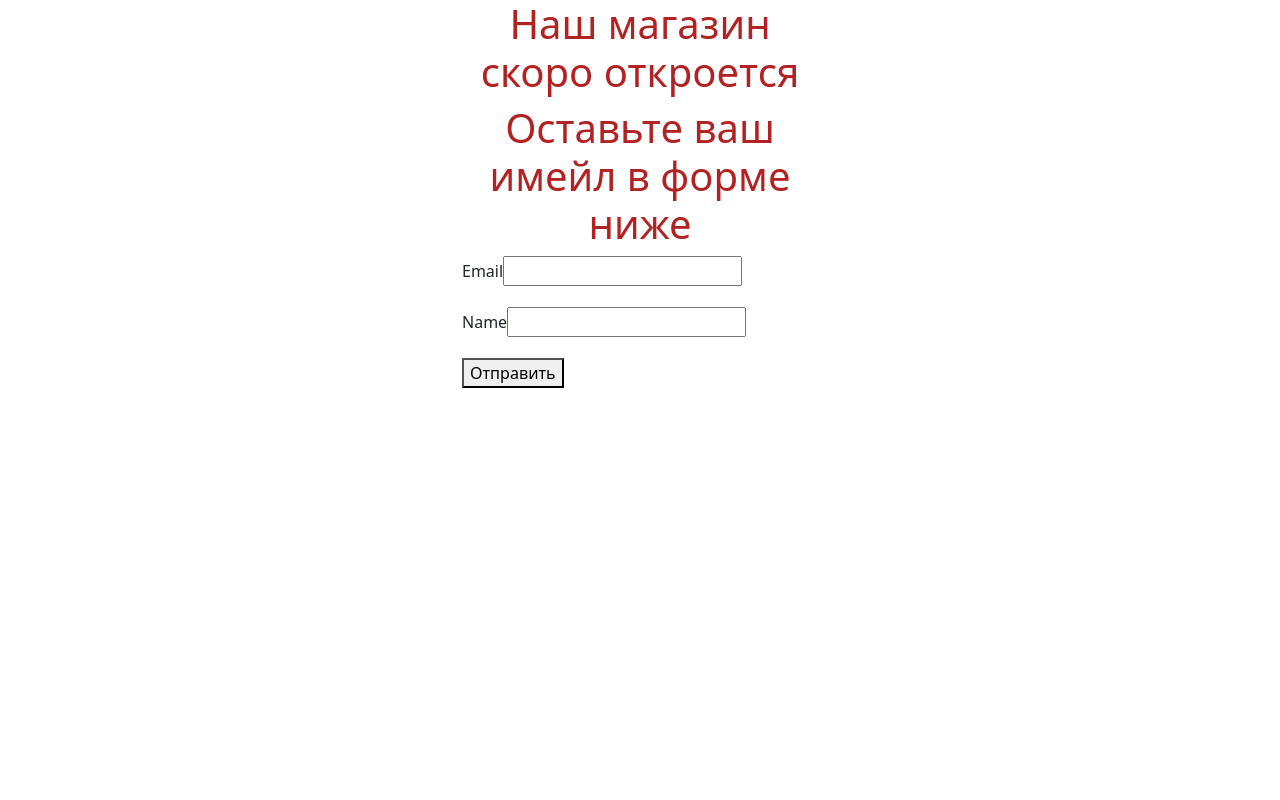
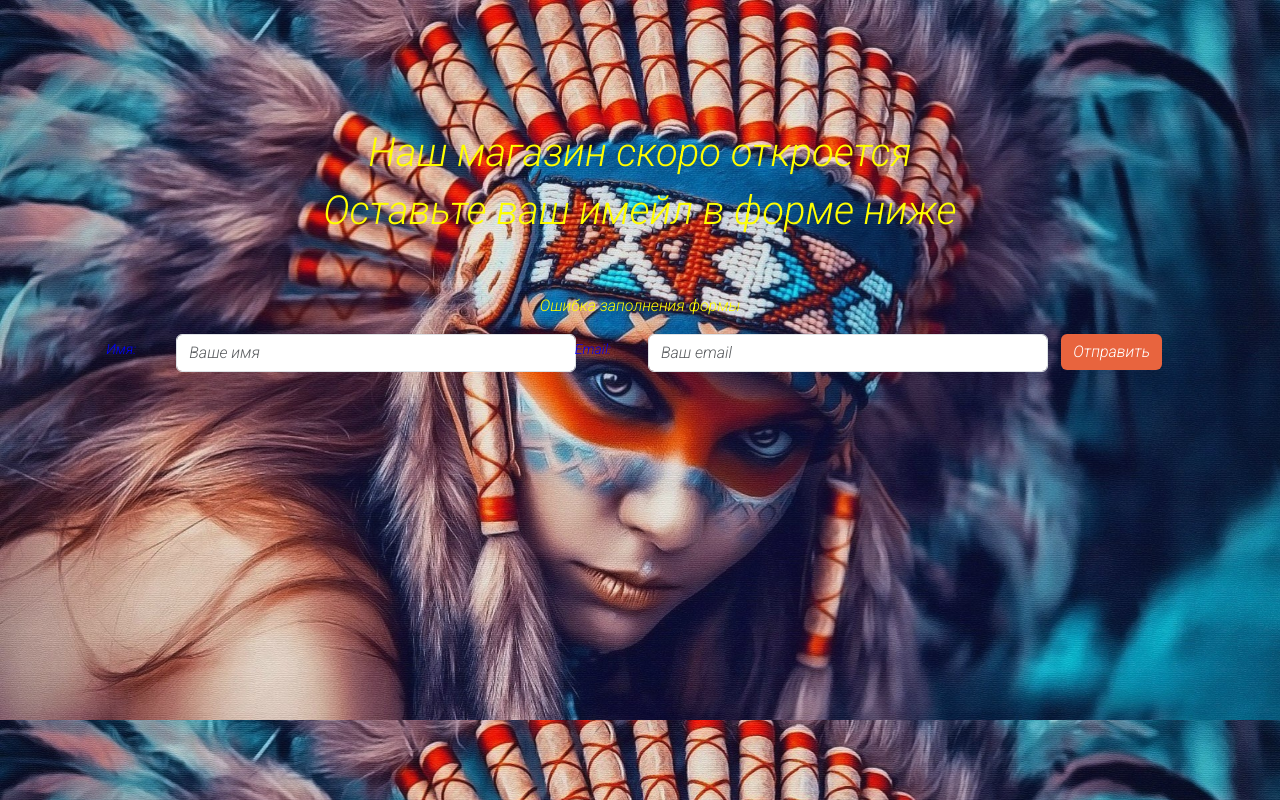
Before and after one commit to Teonanakatll/medved_shop, a Django app: page /landing/ in a window 1280 px wide. Run offline with Django 4.2, Linux system fonts and the light colour scheme; some libraries are stand-ins or nearby versions.

Commit message:
#1.4_______Bootstrap

```diff
--- a/medved/landing/forms.py
+++ b/medved/landing/forms.py
@@ -1,7 +1,7 @@
-from django import forms
+from django.forms import ModelForm, TextInput, EmailInput
 from .models import Subscriber
 
-class SubscriberForm(forms.ModelForm):
+class SubscriberForm(ModelForm):
 
     class Meta:
         model = Subscriber
@@ -9,3 +9,14 @@ class SubscriberForm(forms.ModelForm):
         # fields = ["email", "name"]
         # Поля которые нужно исключить из формы
         exclude = [""]
+
+        widgets = {
+            "name": TextInput(attrs={
+                'class': 'form-control',
+                'placeholder': 'Ваше имя'
+            }),
+            "email": EmailInput(attrs={
+                'class': 'form-control',
+                'placeholder': 'Ваш email '
+            })
+        }
--- a/medved/landing/static/landing/css/style.css
+++ b/medved/landing/static/landing/css/style.css
@@ -1,4 +1,40 @@
-.title{
-    color: firebrick;
+html, body {
+    height: 100%;
+    max-height: 100%;
+    font-family: 'Roboto', sans-serif;
+}
+.title {
+    color: yellow;
     text-align: center;
+    font-weight: 300;
+    line-height: 50px;
 }
+.general-container {
+    background: url('../img/ind2.jpg');
+    color: yellow;
+    background-size: 100%;
+    height: 100%;
+}
+.general-container {
+    font-weigth: 100;
+}
+.general-container form {
+    margin-top: 50px;
+}
+.general-container form label {
+    color: blue;
+}
+.top-container {
+    padding-top: 10%;
+}
+.form-control {
+    width: 400px;
+}
+.btn-orange {
+    background-color: #e8643e;
+    border: none;
+}
+.btn-orange:hover {
+    background-color: #dc5129;
+    border: none;
+}
--- a/medved/landing/templates/landing/landing.html
+++ b/medved/landing/templates/landing/landing.html
@@ -1,4 +1,5 @@
 {% load static %}
+
 
 <!DOCTYPE html>
 <html lang="ru">
@@ -8,34 +9,40 @@
   <meta name="viewport" content="width=device-width, initial-scale=1.0">
   <link rel="shortcut icon" href="{% static 'landing/img/favicon2.ico' %}" type="image/x-icon"/>
   <link rel="stylesheet" href="{% static 'landing/css/bootstrap.min.css' %}">
+  <link rel="preconnect" href="https://fonts.googleapis.com">
+  <link rel="preconnect" href="https://fonts.gstatic.com" crossorigin>
+  <link href="https://fonts.googleapis.com/css2?family=Roboto:ital,wght@1,300&display=swap" rel="stylesheet">
   <link rel="stylesheet" href="{% static 'landing/css/style.css' %}">
 
   <title>Medved-Shop</title>
+
 </head>
 <body>
-<div class="container">
+
+<div class="general-container">
+    <div class="container top-container">
       <div class="row">
-    <div class="col-4 offset-4">
+        <div class="col-12 pr-2">
           <h1 class="title">Наш магазин скоро откроется</h1>
           <h1 class="title">Оставьте ваш имейл в форме ниже</h1>
-      <div>
-<form method="post">
-  {% csrf_token %}
+        </div>
+      </div>
 
-  <div class="form-error">{{ form.non_field_errors }}</div>
 
-  {% for f in form %}
-  <p><label class="form-label" for="{{ f.id_for_label }}">{{ f.label }}</label>{{ f }}</p>
-  <div class="form-error">{{ f.errors }}</div>
-  {% endfor %}
+        <form action="" method="post">{% csrf_token %}
+          <div class="row text-center g-3">
+            <span>{{ error }}</span>
+            <label class="col-sm-1 col-form-label col-form-label-sm">Имя:</label>
 
-  <button class="submit">Отправить</button>
+            <div class="col-sm-4">{{ form.name }}</div>
+              <label class="col-sm-1 col-form-label col-form-label-sm">Email:</label>
 
+            <div class="col-sm-4">{{ form.email }}</div>
+            <div class="col-sm-2"><button type="submit" class="btn btn-primary btn-orange">Отправить</button></div>
+          </div>
         </form>
 
-      </div>
 
-    </div>
     </div>
 </div>
 
--- a/medved/landing/views.py
+++ b/medved/landing/views.py
@@ -5,6 +5,7 @@ def landing(request):
     name = "Syava"
     current_day = "05.03.1998"
     form = SubscriberForm(request.POST or None)
+    error = ''
     # Если форма на странице заполненна и прошла валидацию
     if request.method == "POST" and form.is_valid():
         # Вывести POST-запрос
@@ -14,4 +15,6 @@ def landing(request):
         data = form.cleaned_data  # Присваиваем пер. data словарь cleaned_data
         print(data["name"])       # Выводим поле name
         form.save()        # Сохраняем форму
+    else:
+        error = "Ошибка заполнения формы"
     return render(request, 'landing/landing.html', locals())
--- a/medved/medved/settings.py
+++ b/medved/medved/settings.py
@@ -38,6 +38,7 @@ INSTALLED_APPS = [
     'django.contrib.messages',
     'django.contrib.staticfiles',
     'landing.apps.LandingConfig',
+
 ]
 
 MIDDLEWARE = [
```
Also changed, not shown: medved/db.sqlite3, medved/landing/static/landing/img/custom-header.jpg (added), medved/landing/static/landing/img/ind.jpg (added), medved/landing/static/landing/img/ind2.jpg (added). Lines whose indentation alone changed are shown as unchanged.
